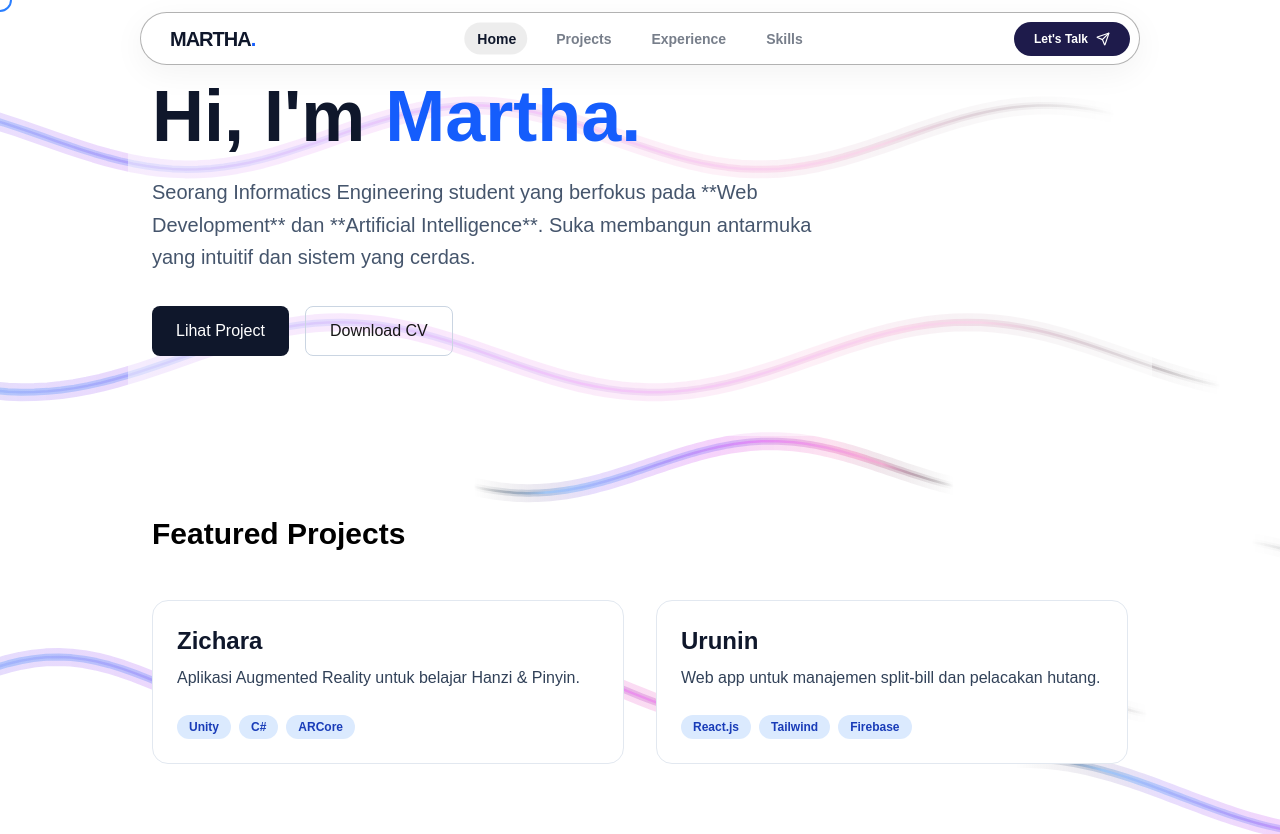
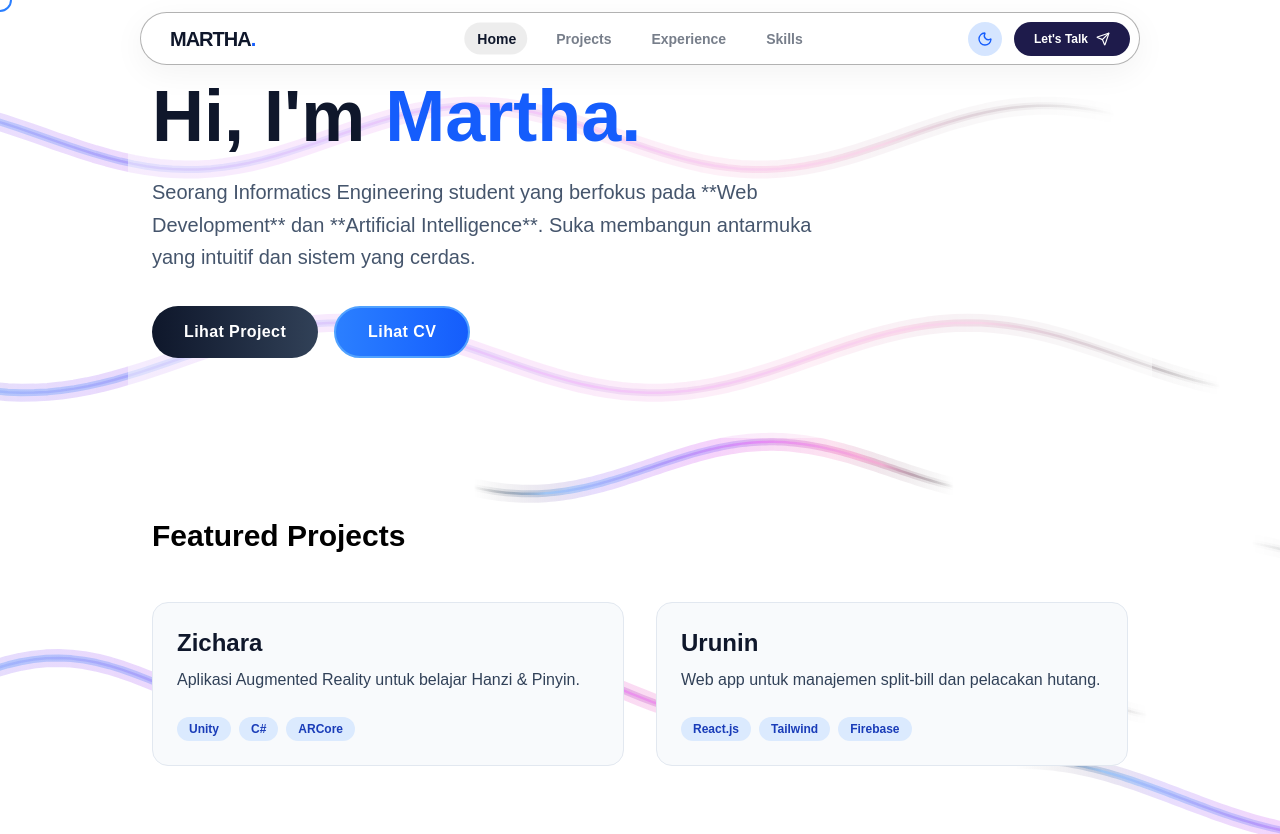
Before and after one commit to Mes1205/Portofolio, a Next.js app: page / in a window 1280 px wide. Shown: the top 834 px of the page. Built offline with nearby package versions, Linux system fonts and the light colour scheme.

Commit message:
add dark mode and cv

```diff
--- /dev/null
+++ b/app/ThemeProvider.tsx
@@ -0,0 +1,34 @@
+'use client';
+
+import { createContext, useContext, useState, ReactNode } from 'react';
+
+interface ThemeContextType {
+  isDark: boolean;
+  toggleTheme: () => void;
+}
+
+const ThemeContext = createContext<ThemeContextType | undefined>(undefined);
+
+export function ThemeProvider({ children }: { children: ReactNode }) {
+  const [isDark, setIsDark] = useState(false);
+
+  const toggleTheme = () => {
+    setIsDark(!isDark);
+    // Simpan preference ke localStorage
+    localStorage.setItem('theme', !isDark ? 'dark' : 'light');
+  };
+
+  return (
+    <ThemeContext.Provider value={{ isDark, toggleTheme }}>
+      {children}
+    </ThemeContext.Provider>
+  );
+}
+
+export function useTheme() {
+  const context = useContext(ThemeContext);
+  if (!context) {
+    throw new Error('useTheme harus digunakan dalam ThemeProvider');
+  }
+  return context;
+}
--- a/app/layout.tsx
+++ b/app/layout.tsx
@@ -3,6 +3,7 @@ import { Geist, Geist_Mono } from "next/font/google";
 import "./globals.css";
 import CustomCursor from '@/components/CustomCursor'
 import Navbar from "@/components/navbar";
+import { ThemeProvider } from "./ThemeProvider";
 
 
 const geistSans = Geist({
@@ -31,9 +32,11 @@ export default function RootLayout({
       className={`${geistSans.variable} ${geistMono.variable} h-full antialiased`}
     >
       <body className="min-h-full flex flex-col cursor-none">
-        <Navbar />
-        <CustomCursor />
-        <main>{children}</main>
+        <ThemeProvider>
+          <Navbar />
+          <CustomCursor />
+          <main>{children}</main>
+        </ThemeProvider>
       </body>
     </html>
   );
--- a/app/page.tsx
+++ b/app/page.tsx
@@ -1,11 +1,18 @@
+'use client';
+
 import Hero from '@/components/Hero'
 import Experience from '@/components/Experience'
 import Projects from '@/components/Projects'
 import GradientBeam from '@/components/GradientBeam'
+import { useTheme } from './ThemeProvider';
 
 export default function Home() {
+  const { isDark } = useTheme();
+
   return (
-    <main className="relative bg-white min-h-screen">
+    <main className={`relative min-h-screen transition-colors duration-300 ${
+      isDark ? 'bg-slate-950' : 'bg-white'
+    }`}>
       {/* Ambient gradient beam — loops forever behind all content */}
       <div className="absolute inset-0 z-0 pointer-events-none overflow-hidden">
         <GradientBeam />
@@ -19,7 +26,9 @@ export default function Home() {
       </div>
 
       {/* Footer Sederhana */}
-      <footer className="py-10 text-center text-slate-400 text-sm">
+      <footer className={`py-10 text-center text-sm transition-colors ${
+        isDark ? 'text-slate-500' : 'text-slate-400'
+      }`}>
         081380804108 #callMe #hireMe #infoLoker
       </footer>
     </main>
--- a/components/CustomCursor.tsx
+++ b/components/CustomCursor.tsx
@@ -16,7 +16,7 @@ export default function CustomCursor() {
 
   return (
     <div
-      className="fixed top-0 left-0 w-6 h-6 border-2 border-blue-500 rounded-full pointer-events-none z-50 transform -translate-x-1/2 -translate-y-1/2 transition-transform duration-75 ease-out"
+      className="custom-cursor fixed top-0 left-0 w-6 h-6 border-2 border-blue-500 rounded-full pointer-events-none z-50 transform -translate-x-1/2 -translate-y-1/2 transition-transform duration-75 ease-out"
       style={{
         left: `${position.x}px`,
         top: `${position.y}px`,
--- a/components/Experience.js
+++ b/components/Experience.js
@@ -1,23 +1,30 @@
 // components/Experience.js
+'use client';
+import { useTheme } from '@/app/ThemeProvider';
+
 export default function Experience() {
+  const { isDark } = useTheme();
   const jobs = [
     { title: "Laboratory Assistant", place: "Universitas Padjadjaran", year: "2025 - Present" },
     { title: "Front End Developer Intern", place: "PIPP UNPAD", year: "2025" },
   ];
 
   return (
-    // Tambahkan bg-white atau slate-50 dan pastikan teksnya gelap (text-black atau slate-900)
-    <section id="experience" className="bg-white/50 py-20 px-6 scroll-mt-20">
+    <section id="experience" className={`py-20 px-6 scroll-mt-20 transition-colors ${
+      isDark ? 'bg-slate-900/40' : 'bg-white/50'
+    }`}>
       <div className="max-w-5xl mx-auto">
-        <h2 className="text-3xl font-bold mb-12 text-black">Experience</h2>
+        <h2 className={`text-3xl font-bold mb-12 ${isDark ? 'text-white' : 'text-black'}`}>Experience</h2>
         <div className="space-y-8">
           {jobs.map((job, index) => (
-            <div key={index} className="flex flex-col md:flex-row md:justify-between border-b border-slate-300 pb-6">
+            <div key={index} className={`flex flex-col md:flex-row md:justify-between pb-6 border-b transition-colors ${
+              isDark ? 'border-slate-700' : 'border-slate-300'
+            }`}>
               <div>
-                <h3 className="text-xl font-semibold text-slate-900">{job.title}</h3>
-                <p className="text-slate-700 font-medium">{job.place}</p>
+                <h3 className={`text-xl font-semibold ${isDark ? 'text-white' : 'text-slate-900'}`}>{job.title}</h3>
+                <p className={`font-medium ${isDark ? 'text-slate-400' : 'text-slate-700'}`}>{job.place}</p>
               </div>
-              <p className="text-slate-500 font-mono mt-2 md:mt-0">{job.year}</p>
+              <p className={`font-mono mt-2 md:mt-0 ${isDark ? 'text-slate-500' : 'text-slate-500'}`}>{job.year}</p>
             </div>
           ))}
         </div>
--- a/components/Hero.js
+++ b/components/Hero.js
@@ -1,21 +1,111 @@
 // components/Hero.js
+'use client';
+
+import { useState } from 'react';
+import { useTheme } from '@/app/ThemeProvider';
+
 export default function Hero() {
+  const [showCV, setShowCV] = useState(false);
+  const { isDark } = useTheme();
+
   return (
-    <section className="bg-white/50 py-20 px-6 max-w-5xl mx-auto text-center md:text-left">
-      <h1 className="text-5xl md:text-7xl font-bold text-slate-900 mb-6">
+    <>
+      {/* Hide navbar saat CV modal muncul */}
+      {showCV && <style>{`body { overflow: hidden; } nav { visibility: hidden !important; pointer-events: none; } .custom-cursor { display: none !important; }`}</style>}
+
+      <section className={`py-20 px-6 max-w-5xl mx-auto text-center md:text-left transition-colors ${
+        isDark ? 'bg-slate-900/30' : 'bg-white/50'
+      }`}>
+        <h1 className={`text-5xl md:text-7xl font-bold mb-6 ${
+          isDark ? 'text-white' : 'text-slate-900'
+        }`}>
           Hi, I'm <span className="text-blue-600">Martha.</span>
         </h1>
-      <p className="text-xl text-slate-600 max-w-2xl leading-relaxed">
+        <p className={`text-xl max-w-2xl leading-relaxed ${
+          isDark ? 'text-slate-300' : 'text-slate-600'
+        }`}>
           Seorang Informatics Engineering student yang berfokus pada **Web Development** dan **Artificial Intelligence**. Suka membangun antarmuka yang intuitif dan sistem yang cerdas.
         </p>
-      <div className="mt-8 flex gap-4 justify-center md:justify-start">
-        <button className="bg-slate-900 text-white px-6 py-3 rounded-lg hover:bg-slate-700 transition">
+        <div className="mt-8 flex gap-4 justify-center md:justify-start flex-wrap">
+          <button className={`bg-gradient-to-r px-8 py-3 rounded-full hover:shadow-lg transition-all duration-300 font-semibold tracking-wide text-white ${
+            isDark
+              ? 'from-blue-600 to-blue-500 hover:shadow-blue-600/50'
+              : 'from-slate-900 to-slate-700 hover:shadow-slate-900/30'
+          }`}>
             Lihat Project
           </button>
-        <button className="border border-slate-300 px-6 py-3 rounded-lg hover:bg-slate-50 transition">
-          Download CV
+          <button
+            onClick={() => setShowCV(true)}
+            className="bg-gradient-to-r from-blue-500 to-blue-600 text-white px-8 py-3 rounded-full hover:shadow-lg hover:shadow-blue-500/40 transition-all duration-300 font-semibold tracking-wide border-2 border-blue-400"
+          >
+            Lihat CV
           </button>
         </div>
       </section>
+
+      {/* CV Modal */}
+      {showCV && (
+        <div
+          className="fixed inset-0 bg-black/50 flex items-center justify-center z-50 p-4"
+          onClick={() => setShowCV(false)}
+        >
+          <div
+            className={`rounded-lg flex flex-col transition-all duration-300 w-full max-w-2xl h-[95vh] ${
+              isDark ? 'bg-slate-800' : 'bg-white'
+            }`}
+            onClick={(e) => e.stopPropagation()}
+          >
+            {/* Header */}
+            <div className={`flex justify-between items-center p-6 border-b ${
+              isDark ? 'bg-slate-800 border-slate-700' : 'bg-white border-slate-200'
+            }`}>
+              <h2 className={`text-2xl font-bold ${isDark ? 'text-white' : 'text-slate-900'}`}>CV - Martha Meslina Florencia</h2>
+              <button
+                onClick={() => setShowCV(false)}
+                className={`text-2xl w-8 h-8 flex items-center justify-center rounded-lg transition cursor-pointer ${
+                  isDark
+                    ? 'text-slate-400 hover:text-white hover:bg-slate-700'
+                    : 'text-slate-600 hover:text-slate-900 hover:bg-slate-100'
+                }`}
+              >
+                ✕
+              </button>
+            </div>
+
+            {/* PDF Viewer */}
+            <div className={`flex-1 overflow-auto ${isDark ? 'bg-slate-900' : 'bg-slate-100'}`}>
+              <iframe
+                src="/cv/CV_MarthaMeslinaFlorencia.pdf"
+                className="w-full h-full"
+                title="CV"
+              />
+            </div>
+
+            {/* Footer with Download Option */}
+            <div className={`flex justify-between items-center p-6 border-t ${
+              isDark ? 'bg-slate-800 border-slate-700' : 'bg-white border-slate-200'
+            }`}>
+              <button
+                onClick={() => setShowCV(false)}
+                className={`px-4 py-2 rounded-lg transition ${
+                  isDark
+                    ? 'text-slate-300 hover:bg-slate-700'
+                    : 'text-slate-700 hover:bg-slate-200'
+                }`}
+              >
+                Tutup
+              </button>
+              <a
+                href="/cv/CV_MarthaMeslinaFlorencia.pdf"
+                download
+                className="bg-blue-600 text-white px-4 py-2 rounded-lg hover:bg-blue-700 transition"
+              >
+                ⬇ Download
+              </a>
+            </div>
+          </div>
+        </div>
+      )}
+    </>
   )
 }
--- a/components/Projects.js
+++ b/components/Projects.js
@@ -1,3 +1,7 @@
+
+
+import { useTheme } from '@/app/ThemeProvider';
+
 const projects = [
   {
     title: "Zichara",
@@ -10,24 +14,34 @@ const projects = [
     tech: ["React.js", "Tailwind", "Firebase"],
   },
 ];
+export default function Projects() {
+  const { isDark } = useTheme();
 
-export default function Projects() {
   return (
-    // TAMBAHKAN id="projects" DI SINI
     <section id="projects" className="py-20 px-6 max-w-5xl mx-auto scroll-mt-20">
-      <h2 className="text-3xl font-bold mb-12 text-black">Featured Projects</h2>
+      <h2 className={`text-3xl font-bold mb-12 ${isDark ? 'text-white' : 'text-black'}`}>Featured Projects</h2>
       <div className="grid md:grid-cols-2 gap-8">
         {projects.map((p, i) => (
-          <div key={i} className="group border border-slate-200 p-6 rounded-2xl hover:shadow-lg transition-all bg-white">
-            <h3 className="text-2xl font-bold mb-2 text-slate-900 group-hover:text-blue-600">
+          <div key={i} className={`group border rounded-2xl p-6 hover:shadow-lg transition-all ${
+            isDark
+              ? 'bg-slate-800/50 border-slate-700 hover:border-blue-500'
+              : 'bg-slate-50 border-slate-200 hover:border-blue-400'
+          }`}>
+            <h3 className={`text-2xl font-bold mb-2 group-hover:text-blue-600 transition-colors ${
+              isDark ? 'text-white' : 'text-slate-900'
+            }`}>
               {p.title}
             </h3>
-            <p className="text-slate-700 mb-6 leading-relaxed">
+            <p className={`mb-6 leading-relaxed ${isDark ? 'text-slate-300' : 'text-slate-700'}`}>
               {p.desc}
             </p>
             <div className="flex flex-wrap gap-2">
               {p.tech.map(t => (
-                <span key={t} className="bg-blue-100 text-blue-800 text-xs px-3 py-1 rounded-full font-semibold">
+                <span key={t} className={`text-xs px-3 py-1 rounded-full font-semibold ${
+                  isDark
+                    ? 'bg-blue-900/50 text-blue-300 border border-blue-700'
+                    : 'bg-blue-100 text-blue-800'
+                }`}>
                   {t}
                 </span>
               ))}
--- a/components/navbar.tsx
+++ b/components/navbar.tsx
@@ -2,11 +2,13 @@
 
 import { useRouter, usePathname } from 'next/navigation';
 import { useEffect, useState, useRef } from 'react';
-import { Send } from 'lucide-react';
+import { Send, Moon, Sun } from 'lucide-react';
+import { useTheme } from '@/app/ThemeProvider';
 
 export default function Navbar() {
   const router = useRouter();
   const pathname = usePathname();
+  const { isDark, toggleTheme } = useTheme();
   const [isScrolled, setIsScrolled] = useState(false);
   const [activeIndex, setActiveIndex] = useState(0);
   const [highlightStyle, setHighlightStyle] = useState({ left: 0, width: 0, opacity: 0 });
@@ -61,18 +63,23 @@ export default function Navbar() {
 
         {/* Glass Background */}
         <div
-          className="absolute inset-0 rounded-[29px] border border-black/30 transition-all duration-300"
+          className="absolute inset-0 rounded-[29px] border transition-all duration-300"
           style={{
-            background: isScrolled ? 'rgba(255, 255, 255, 0.7)' : 'rgba(255, 255, 255, 0.4)',
+            borderColor: isDark ? 'rgba(255, 255, 255, 0.2)' : 'rgba(0, 0, 0, 0.3)',
+            background: isDark
+              ? isScrolled ? 'rgba(20, 20, 20, 0.8)' : 'rgba(20, 20, 20, 0.5)'
+              : isScrolled ? 'rgba(255, 255, 255, 0.7)' : 'rgba(255, 255, 255, 0.4)',
             backdropFilter: 'blur(10px) saturate(180%)',
             WebkitBackdropFilter: 'blur(10px) saturate(180%)',
-            boxShadow: '0 8px 32px rgba(0, 0, 0, 0.05)',
+            boxShadow: isDark ? '0 8px 32px rgba(0, 0, 0, 0.3)' : '0 8px 32px rgba(0, 0, 0, 0.05)',
           }}
         />
 
         {/* Logo / Name */}
         <div
-          className="absolute left-[30px] top-1/2 -translate-y-1/2 cursor-pointer font-black text-[20px] text-slate-900 tracking-tighter"
+          className={`absolute left-[30px] top-1/2 -translate-y-1/2 cursor-pointer font-black text-[20px] tracking-tighter transition-colors ${
+            isDark ? 'text-white' : 'text-slate-900'
+          }`}
           onClick={() => {
             setActiveIndex(0);
             window.scrollTo({ top: 0, behavior: 'smooth' });
@@ -91,8 +98,8 @@ export default function Navbar() {
               onClick={(e) => scrollToSection(e, link.href, index)}
               className={`text-[14px] font-semibold transition-all duration-300 cursor-pointer relative z-10 ${
                 activeIndex === index
-                  ? 'text-slate-900 opacity-100'
-                  : 'text-slate-800 opacity-60 hover:opacity-100'
+                  ? isDark ? 'text-white opacity-100' : 'text-slate-900 opacity-100'
+                  : isDark ? 'text-slate-300 opacity-60 hover:opacity-100' : 'text-slate-800 opacity-60 hover:opacity-100'
               }`}
             >
               {link.label}
@@ -112,10 +119,25 @@ export default function Navbar() {
           />
         </div>
 
+        {/* Contact Button & Theme Toggle */}
+        <div className="absolute right-[10px] top-1/2 -translate-y-1/2 flex items-center gap-3">
+          {/* Theme Toggle */}
+          <button
+            onClick={toggleTheme}
+            className={`h-[34px] w-[34px] rounded-full flex items-center justify-center transition-all hover:scale-110 ${
+              isDark
+                ? 'bg-yellow-500/20 text-yellow-400 hover:bg-yellow-500/30'
+                : 'bg-blue-500/20 text-blue-600 hover:bg-blue-500/30'
+            }`}
+            title={isDark ? 'Light Mode' : 'Dark Mode'}
+          >
+            {isDark ? <Sun size={16} /> : <Moon size={16} />}
+          </button>
+
           {/* Contact Button */}
           <div
-          className="absolute right-[10px] top-1/2 -translate-y-1/2 h-[34px] px-5 rounded-[26px] flex items-center justify-center cursor-pointer transition-transform active:scale-95 hover:opacity-90"
-          style={{ background: '#1e1b4b' }}
+            className="h-[34px] px-5 rounded-[26px] flex items-center justify-center cursor-pointer transition-transform active:scale-95 hover:opacity-90"
+            style={{ background: isDark ? '#60a5fa' : '#1e1b4b' }}
             onClick={() => window.location.href = 'mailto:emailkamu@gmail.com'}
           >
             <p className="text-[12px] font-bold text-white flex items-center gap-2">
@@ -123,6 +145,7 @@ export default function Navbar() {
             </p>
           </div>
         </div>
+      </div>
     </nav>
   );
 }
```
Also changed, not shown: 1 other file (tests, documents, lock files or other folders). Lines whose indentation alone changed are shown as unchanged.
